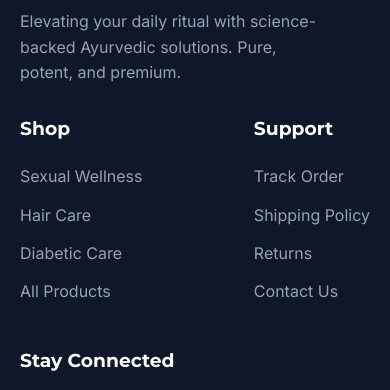
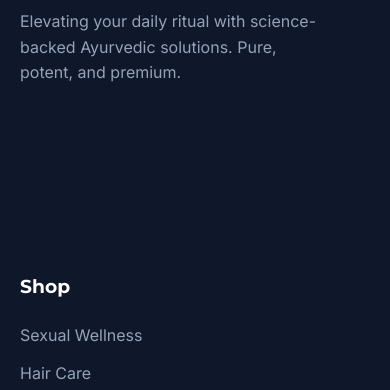
Before and after one commit to Hemanshu-Upadhyay/BNK-WELLNESS, a plain HTML site: page cart.html in a window 390 px wide. Shown: the part 1331-1721 px from the top of the page. Drawn offline with Linux system fonts and the light colour scheme.

Commit message:
styling fixes

```diff
--- a/css/style.css
+++ b/css/style.css
@@ -688,6 +688,11 @@ footer {
     margin-bottom: 2rem;
 }
 
+.footer-col {
+    flex: 1 1 250px; /* Ensure columns stack and have min width */
+    margin-bottom: 1.5rem;
+}
+
 .footer-col h3 { color: white; margin-bottom: 1.5rem; }
 .footer-col ul li { margin-bottom: 0.8rem; color: #94a3b8; }
 .footer-col ul li:hover { color: var(--accent-color); cursor: pointer; }
@@ -745,6 +750,10 @@ footer {
     .nav-links.active { display: flex; animation: fadeIn 0.3s ease; }
 
     /* Typography & Hero */
+    .hero {
+        background-attachment: scroll; /* Fix iOS parallax issue */
+        min-height: 70vh; /* Adjusted for mobile */
+    }
     .hero h1 { font-size: 2rem; }
     .hero p { font-size: 1rem; }
     .section-title { font-size: 1.8rem; margin: 3rem 0 2rem; }
@@ -773,6 +782,16 @@ footer {
     .success-card { padding: 1.5rem; }
     .action-buttons { flex-direction: column; }
     .btn { width: 100%; }
+
+    /* Footer */
+    .footer-content {
+        flex-direction: column;
+        align-items: flex-start; /* Left align for mobile footer */
+    }
+    .footer-col {
+        width: 100%;
+        margin-bottom: 2rem;
+    }
 }
 
 /* Print Styles for Invoice */
```
